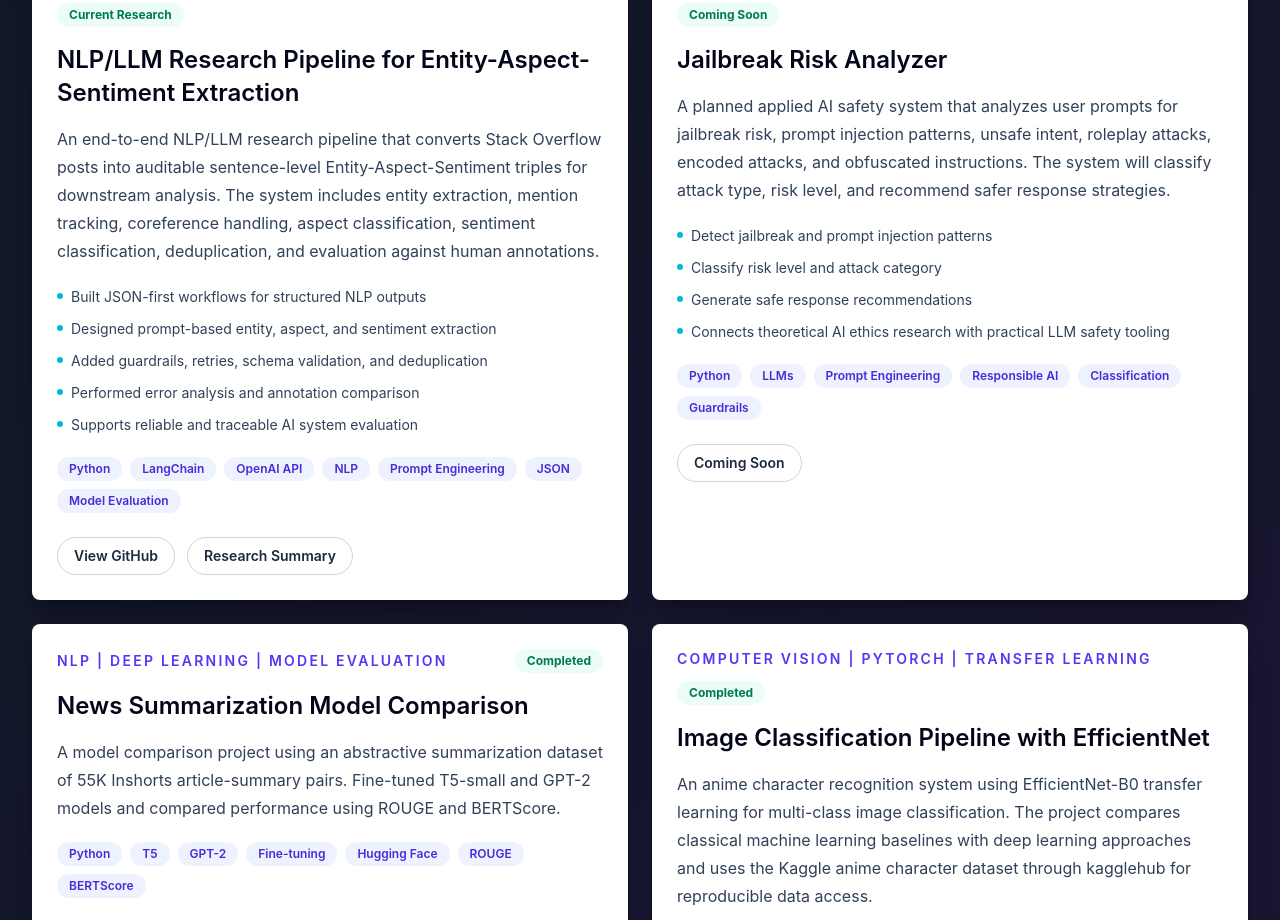
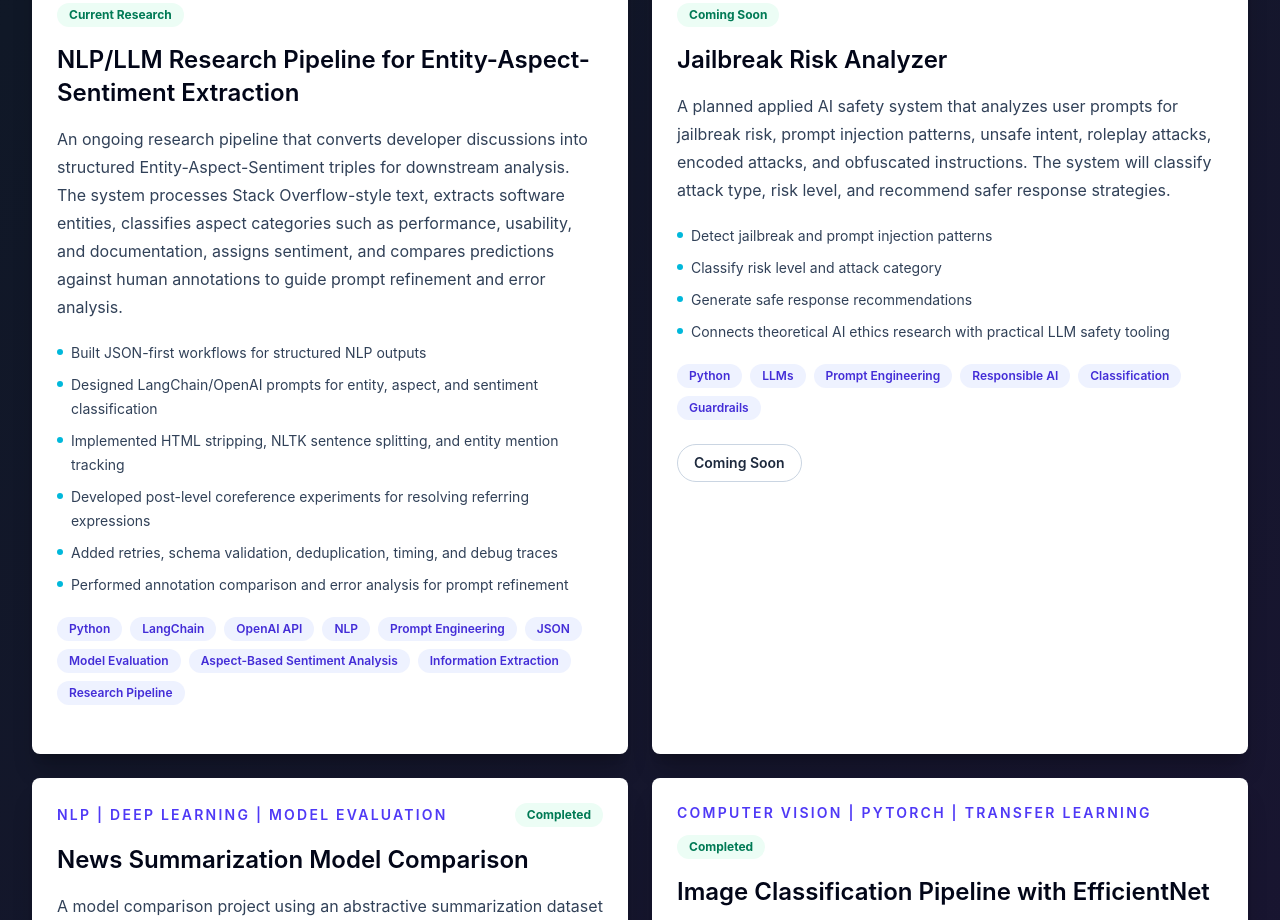
Before and after one commit to Abhitar3/abhinav-portfolio, a React (Vite) app: page / in a window 1280 px wide. Shown: the part 3780-4700 px from the top of the page. Built offline with nearby package versions, Linux system fonts and the light colour scheme.

Commit message:
Refine current research project wording

```diff
--- a/src/data/projects.js
+++ b/src/data/projects.js
@@ -79,19 +79,28 @@ export const projects = [
     category: 'Research | NLP | LLM Systems | LangChain',
     status: 'Current Research',
     description:
-      'An end-to-end NLP/LLM research pipeline that converts Stack Overflow posts into auditable sentence-level Entity-Aspect-Sentiment triples for downstream analysis. The system includes entity extraction, mention tracking, coreference handling, aspect classification, sentiment classification, deduplication, and evaluation against human annotations.',
+      'An ongoing research pipeline that converts developer discussions into structured Entity-Aspect-Sentiment triples for downstream analysis. The system processes Stack Overflow-style text, extracts software entities, classifies aspect categories such as performance, usability, and documentation, assigns sentiment, and compares predictions against human annotations to guide prompt refinement and error analysis.',
     features: [
       'Built JSON-first workflows for structured NLP outputs',
-      'Designed prompt-based entity, aspect, and sentiment extraction',
-      'Added guardrails, retries, schema validation, and deduplication',
-      'Performed error analysis and annotation comparison',
-      'Supports reliable and traceable AI system evaluation',
+      'Designed LangChain/OpenAI prompts for entity, aspect, and sentiment classification',
+      'Implemented HTML stripping, NLTK sentence splitting, and entity mention tracking',
+      'Developed post-level coreference experiments for resolving referring expressions',
+      'Added retries, schema validation, deduplication, timing, and debug traces',
+      'Performed annotation comparison and error analysis for prompt refinement',
     ],
-    skills: ['Python', 'LangChain', 'OpenAI API', 'NLP', 'Prompt Engineering', 'JSON', 'Model Evaluation'],
-    links: [
-      { label: 'View GitHub', href: '#' },
-      { label: 'Research Summary', href: '#' },
+    skills: [
+      'Python',
+      'LangChain',
+      'OpenAI API',
+      'NLP',
+      'Prompt Engineering',
+      'JSON',
+      'Model Evaluation',
+      'Aspect-Based Sentiment Analysis',
+      'Information Extraction',
+      'Research Pipeline',
     ],
+    links: [],
   },
   {
     title: 'Jailbreak Risk Analyzer',
```
